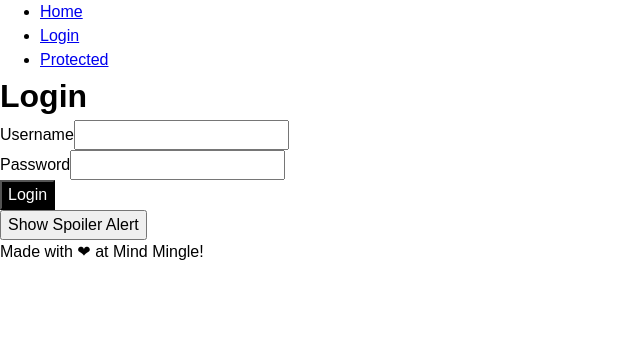
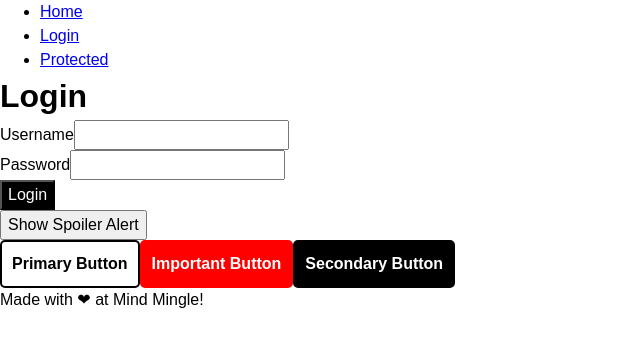
Before and after one commit to tannazma/react-architecture, a Next.js app: page /login in a window 1280 px wide. Shown: the top 346 px of the page, without its empty margins (0-640 px from the left). Built offline with nearby package versions, Linux system fonts and the light colour scheme.

Commit message:
created 3 custom buttons in login page

```diff
--- a/src/components/ToggleContent.tsx
+++ b/src/components/ToggleContent.tsx
@@ -1,4 +1,5 @@
 import React, { useState, ReactNode } from "react";
+import CustomButton from "./CustomButton";
 
 interface ToggleContentProps {
   title: string;
@@ -18,6 +19,11 @@ const ToggleContent = ({ title, children }: ToggleContentProps) => {
         {isShown ? "Hide" : "Show"} {title}
       </button>
       {isShown && <div>{children}</div>}
+      <div>
+        <CustomButton variant="primary">Primary Button</CustomButton>
+        <CustomButton variant="important">Important Button</CustomButton>
+        <CustomButton variant="secondary">Secondary Button</CustomButton>
+      </div>
     </div>
   );
 };
```
